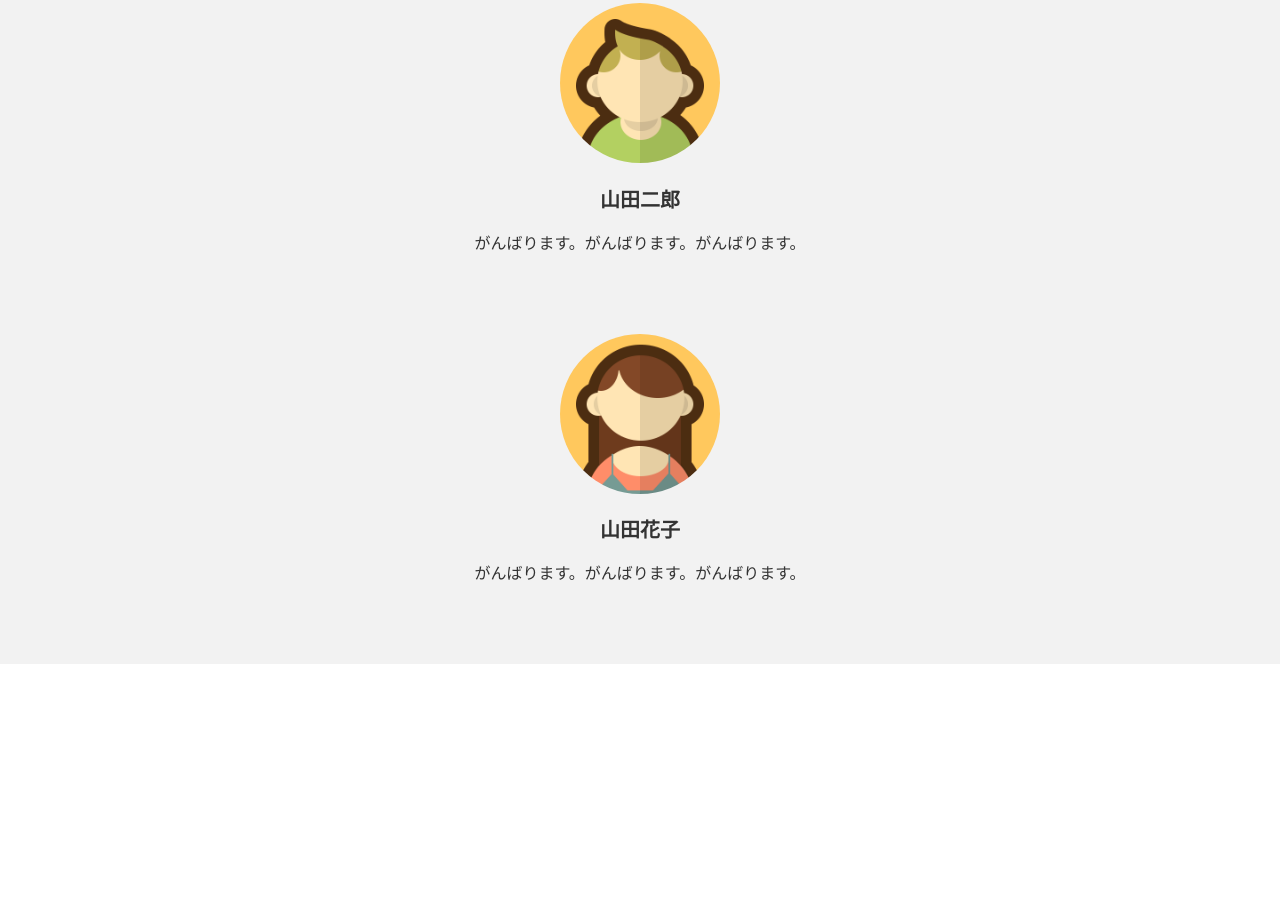
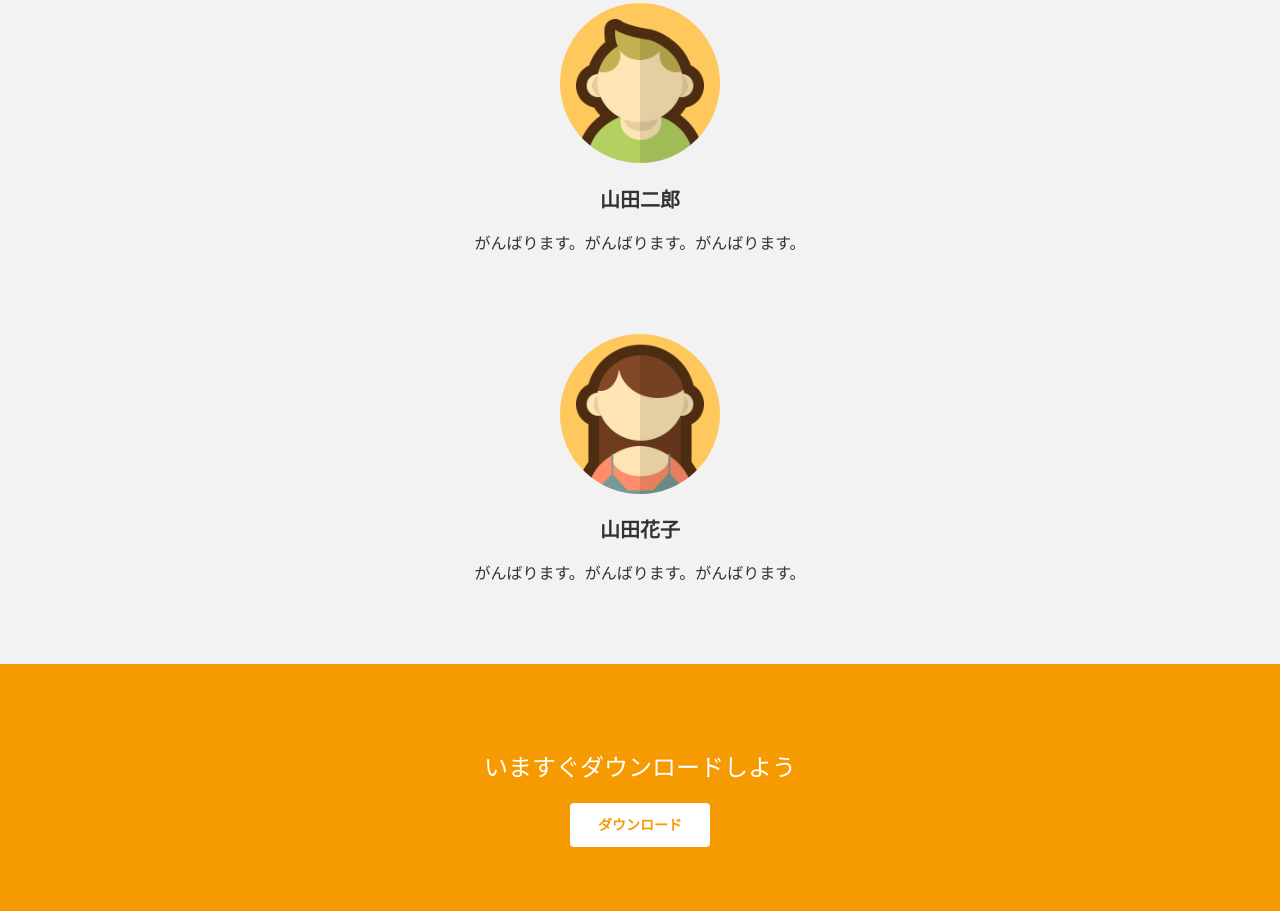
Before and after one commit to rotosiri-zu/MyAwesomeApp, a plain HTML site: page index.html in a window 1280 px wide. Shown: the part 3553-4464 px from the top of the page. Before the commit the page ends 4217 px from the top, so only its background shows below. Drawn offline with Linux system fonts and the light colour scheme.

Commit message:
ダウンロードを促すセクションを作ろう

```diff
--- a/css/styles.css
+++ b/css/styles.css
@@ -90,3 +90,18 @@ header img {
 .members li {
   padding-bottom: 64px;
 }
+
+.call-to-action {
+  background: #f59a00;
+  color: #fff;
+  text-align: center;
+  padding: 64px 0;
+}
+
+.call-to-action h1 {
+  font-weight: normal;
+}
+
+.call-to-action .btn {
+  margin: 0 auto;
+}
--- a/index.html
+++ b/index.html
@@ -61,5 +61,10 @@
       </li>
     </ul>
   </section>
+
+  <section class="call-to-action">
+    <h1>いますぐダウンロードしよう</h1>
+    <a href="" class="btn">ダウンロード</a>
+  </section>
 </body>
 </html>
```
